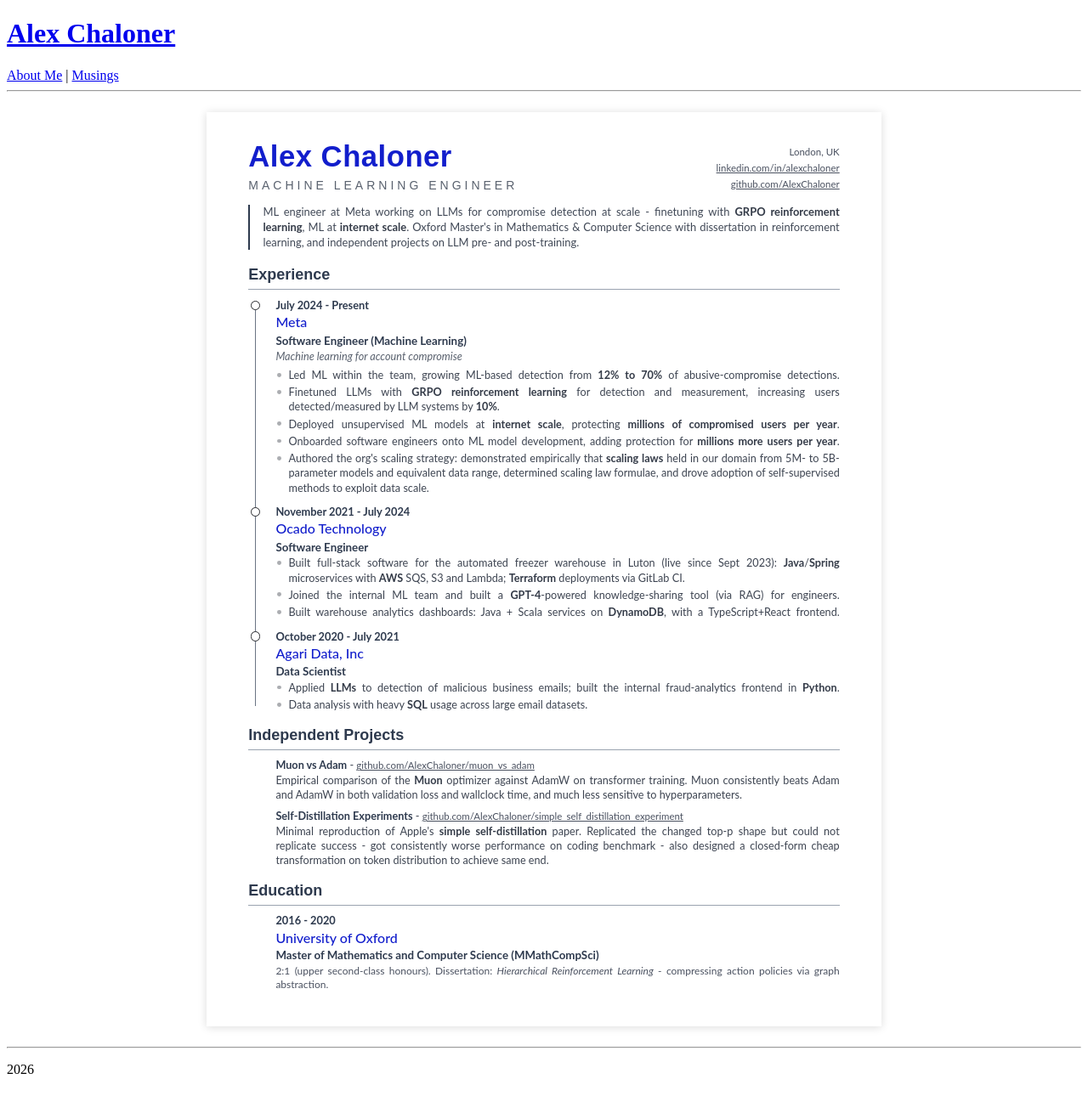
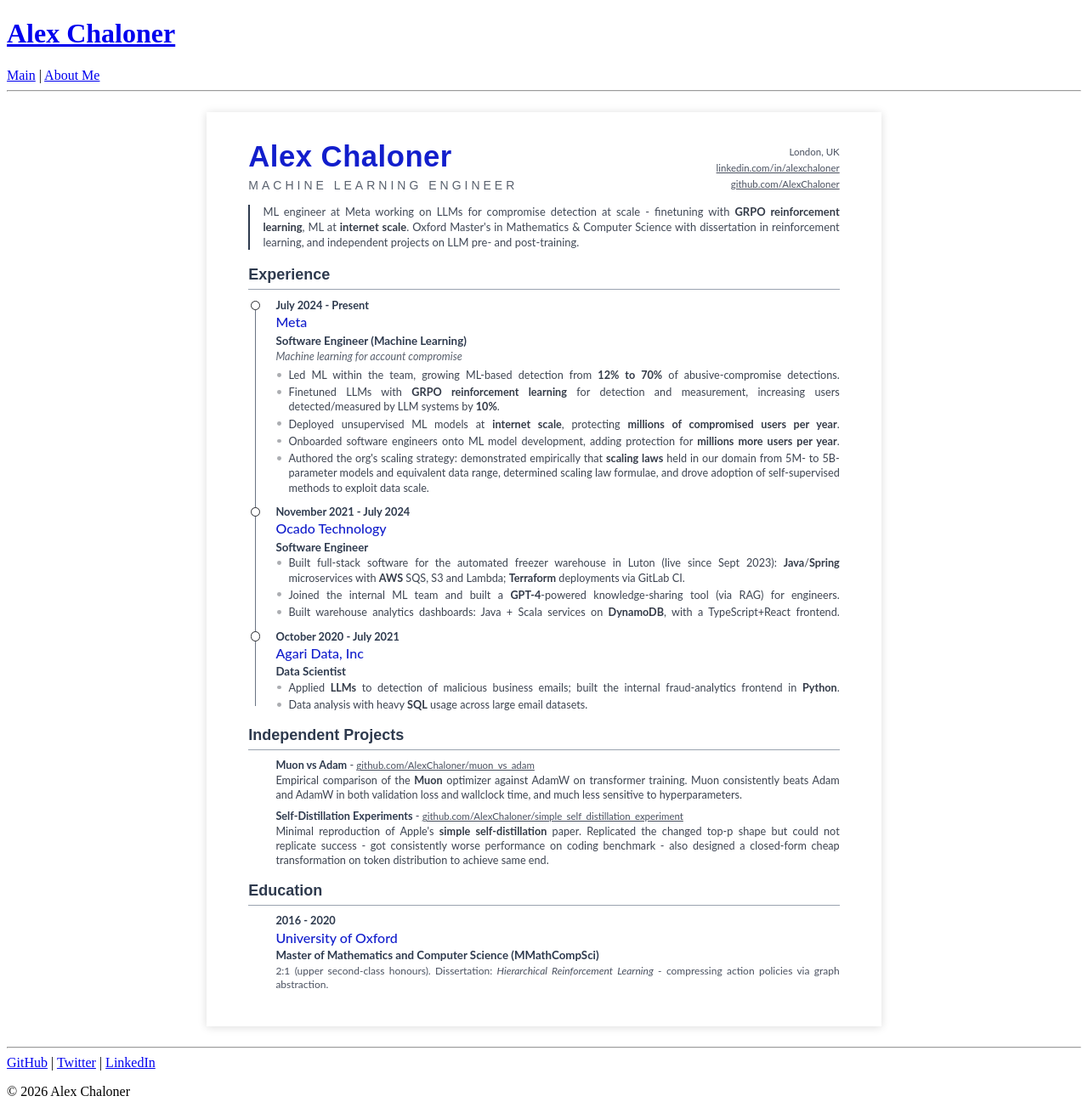
Before and after one commit to AlexChaloner/alexchaloner.github.io, a Jekyll site: the page built from about_me.md, in a window 1280 px wide. Shown: the whole page at 85% size. Built offline with Jekyll 4.4.1, drawn with Linux system fonts in a browser that asks for light colours; before the commit the page ends 1284 px from its top, so only the background shows below that.

Commit message:
Bring writing and profile links onto homepage

```diff
--- a/_layouts/default.html
+++ b/_layouts/default.html
@@ -8,9 +8,9 @@
 <body>
   <header>
     <h1><a href="{{ "/" | relative_url }}">{{ site.title }}</a></h1>
-    <nav>
-      <a href="{{ "/about_me.html" | relative_url }}">About Me</a> |
-      <a href="{{ "/musings/index.html" | relative_url }}">Musings</a>
+    <nav aria-label="Main navigation">
+      <a href="{{ "/" | relative_url }}">Main</a> |
+      <a href="{{ "/about_me.html" | relative_url }}">About Me</a>
     </nav>
   </header>
 
@@ -23,7 +23,12 @@
   <hr>
 
   <footer>
-    <p>{{ site.time | date: "%Y" }}</p>
+    <nav aria-label="Social links">
+      <a href="https://github.com/AlexChaloner">GitHub</a> |
+      <a href="https://twitter.com/alex_chaloner">Twitter</a> |
+      <a href="https://linkedin.com/in/alexchaloner/">LinkedIn</a>
+    </nav>
+    <p>&copy; {{ site.time | date: "%Y" }} Alex Chaloner</p>
   </footer>
 </body>
 </html>
```
Also changed, not shown: index.md (+14 -0 lines).
